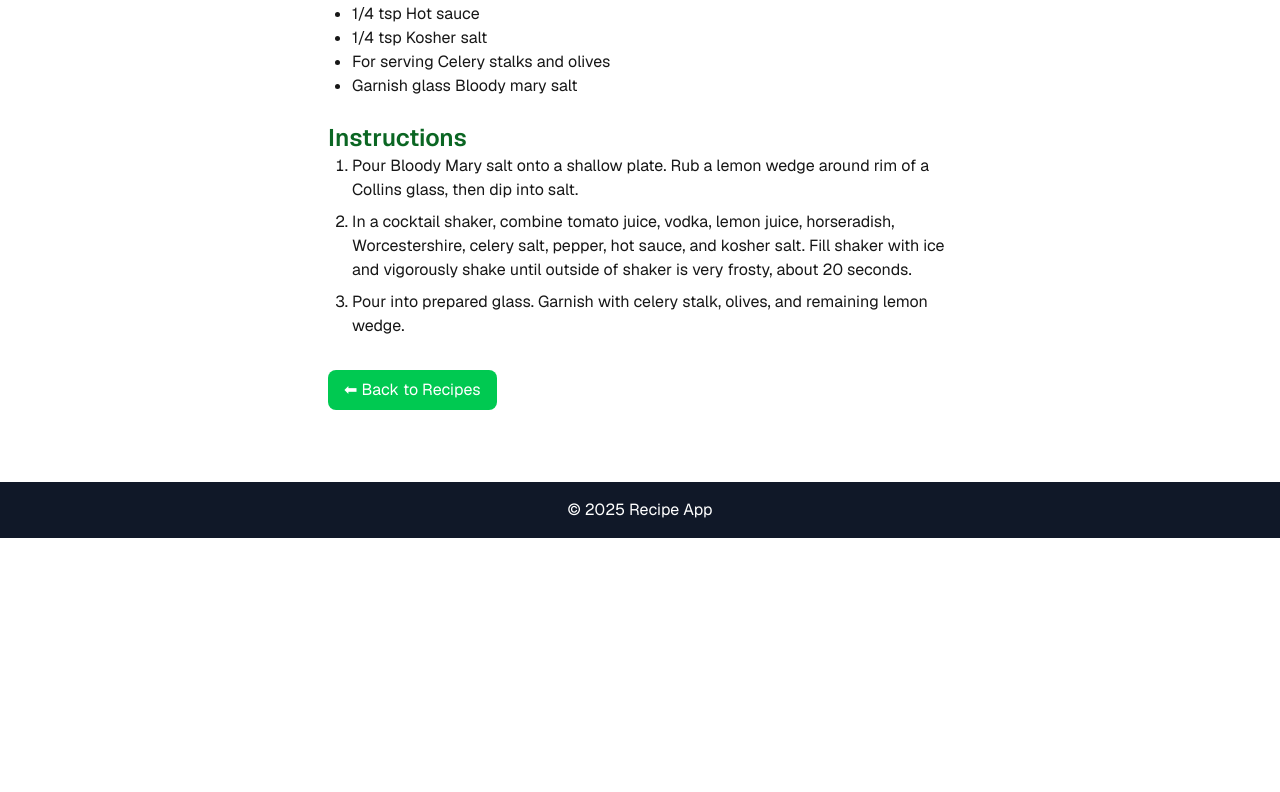
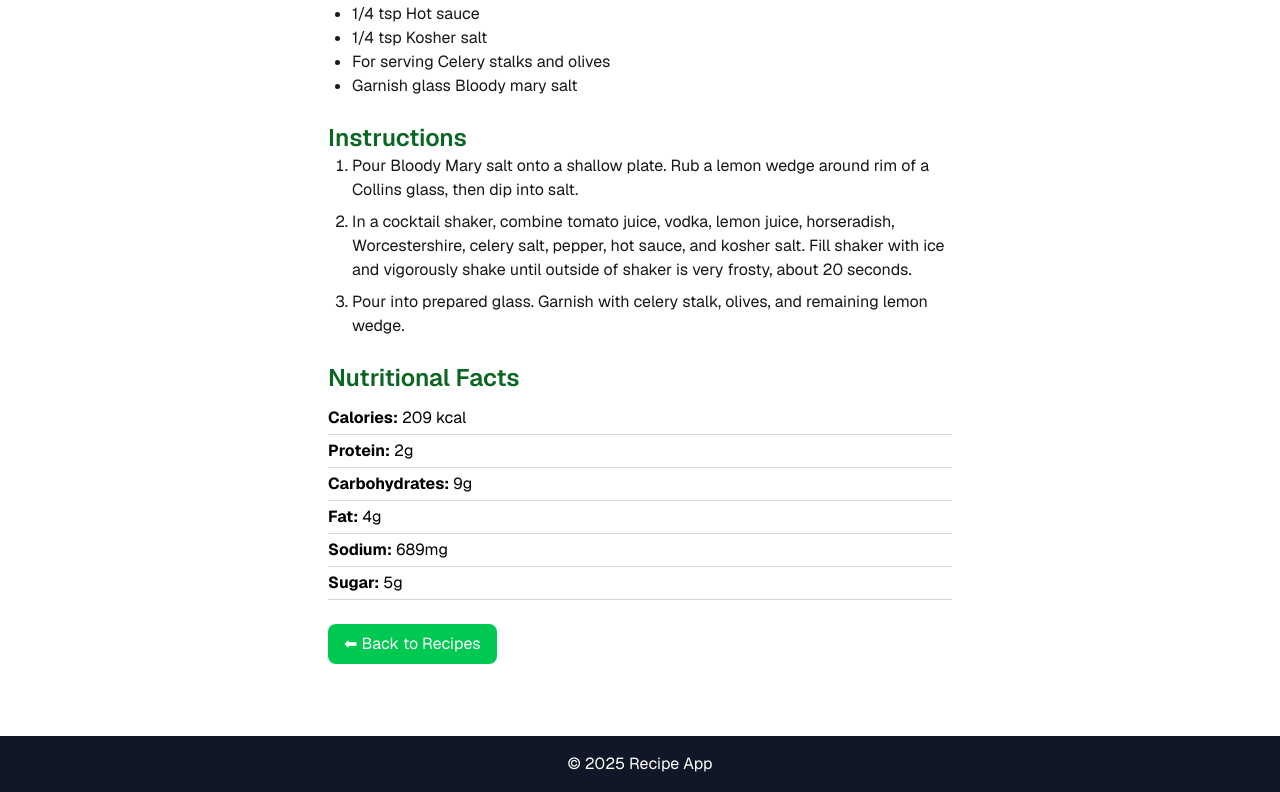
Before and after one commit to wmduggan41/recipe-app, a Next.js app: page /recipes/bloody_mary in a window 1280 px wide. Shown: the part 977-1769 px from the top of the page. Before the commit the page ends 1515 px from the top, so only its background shows below. Built offline with nearby package versions, Linux system fonts and the light colour scheme.

Commit message:
Updated to include nutritional facts field framework and link

```diff
--- a/src/app/recipes/[recipeId]/page.tsx
+++ b/src/app/recipes/[recipeId]/page.tsx
@@ -17,6 +17,7 @@ interface Recipe {
   servings: number;
   ingredients: { name: string; quantity: string }[];
   instructions: string[];
+  nutrition: { name: string; value: string }[];
   image_url: string;
 }
 
@@ -66,6 +67,20 @@ export default function RecipePage() {
         ))}
       </ol>
 
+      {/* Nutritional Facts Section */}
+      {recipe.nutrition && recipe.nutrition.length > 0 && (
+        <div className="mt-6">
+          <h2 className="text-2xl font-semibold">Nutritional Facts</h2>
+          <ul className="list-none p-0 mt-2">
+            {recipe.nutrition.map((fact, idx) => (
+              <li key={idx} className="text-black border-b border-gray-300 py-1">
+                <strong>{fact.name}:</strong> {fact.value}
+              </li>
+            ))}
+          </ul>
+        </div>
+      )}
+
       {/* Back Button */}
       <Link href="/recipes" className="mt-6 inline-block px-4 py-2 bg-green-500 text-white rounded-lg hover:bg-green-700">
         ⬅ Back to Recipes
```
